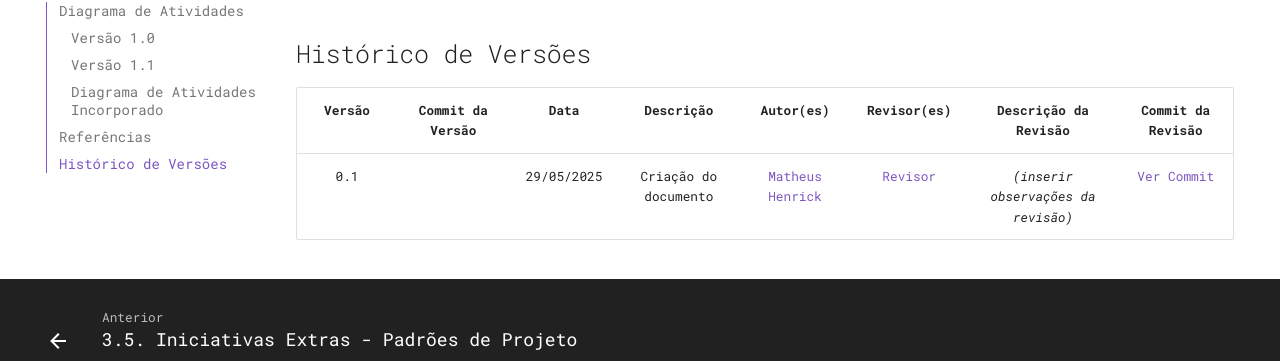
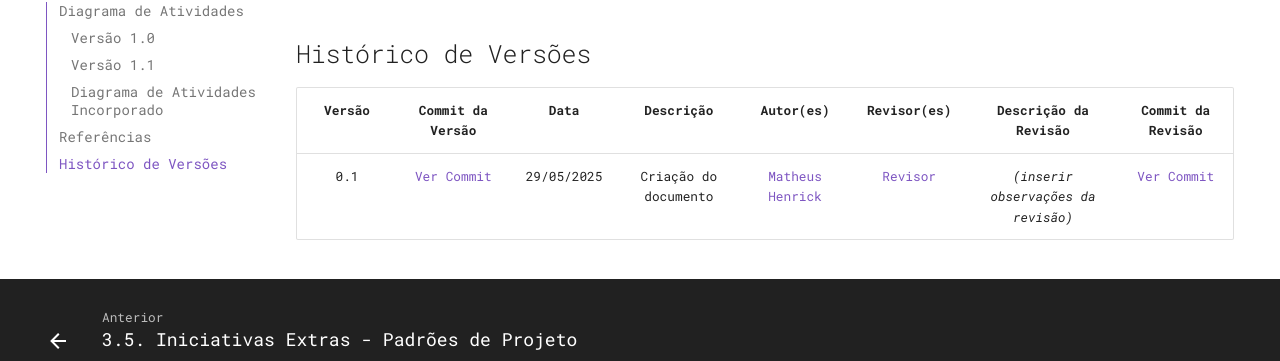
Before and after one commit to UnBArqDsw2025-1-Turma01/2025.1-T01-_G1_Embarcado_Entrega_03, an MkDocs documentation site: the page built from docs/PadroesDeProjeto/3.5.1.DiagramaDeAtividades.md, in a window 1280 px wide and 900 px high, scrolled down 3739 px. Shown: the part 479-840 px from the top of the window. Built offline with MkDocs 1.6.1 and Material for MkDocs 9.7.7, drawn with Linux system fonts in a browser that asks for light colours; comment, search, counter and statistics services are not loaded.

Commit message:
Adição do link do commit

```diff
--- a/docs/PadroesDeProjeto/3.5.1.DiagramaDeAtividades.md
+++ b/docs/PadroesDeProjeto/3.5.1.DiagramaDeAtividades.md
@@ -77,4 +77,4 @@ A **Figura 2** abaixo apresenta a versão 1.1 do diagrama de atividades, onde ho
 
 | Versão | Commit da Versão | Data | Descrição | Autor(es) | Revisor(es) | Descrição da Revisão | Commit da Revisão |
 |:------:|:----------------:|:----:|:---------:|:---------:|:-----------:|:--------------------:|:-----------------:|
-| 0.1    |  | 29/05/2025 | Criação do documento | [Matheus Henrick](https://github.com/MatheusHenrickSantos) | [Revisor](https://github.com/) | *(inserir observações da revisão)* | [Ver Commit](https://github.com/) |
+| 0.1    | [Ver Commit](https://github.com/UnBArqDsw2025-1-Turma01/2025.1-T01-_G1_Embarcado_Entrega_03/commit/0faceb7feecbf82014784dd561d10555901b1eab) | 29/05/2025 | Criação do documento | [Matheus Henrick](https://github.com/MatheusHenrickSantos) | [Revisor](https://github.com/) | *(inserir observações da revisão)* | [Ver Commit](https://github.com/) |
```
